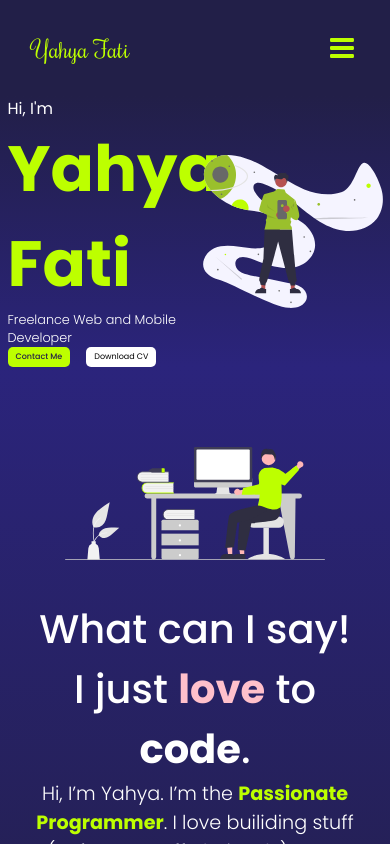
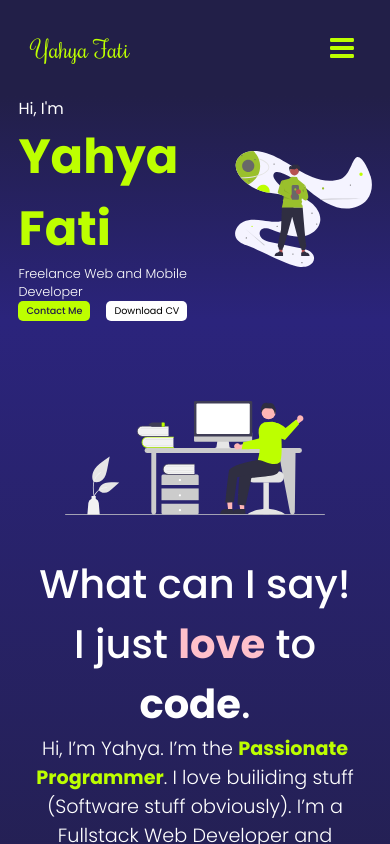
Before and after one commit to yahyafati/portfolio, a React app: page / in a window 390 px wide. Shown: the top 844 px of the page. Built offline with nearby package versions, Linux system fonts and the light colour scheme.

Commit message:
fixed 640p breakpoint home look

```diff
--- a/src/style/about/about.scss
+++ b/src/style/about/about.scss
@@ -31,7 +31,7 @@ $font-weight-bold: 700;
         $background-color 100%
     );
 
-    @media screen and (max-width: 768px) and (min-width: 321px) {
+    @media screen and (max-width: 768px) {
         padding: 5rem 2rem;
         flex-direction: column;
         justify-content: center;
--- a/src/style/header/header.css
+++ b/src/style/header/header.css
@@ -11,7 +11,7 @@ header {
     padding: 3rem;
 }
 
-@media screen and (max-width: 768px) and (min-width: 321px) {
+@media screen and (max-width: 768px) {
     header {
         padding: 2rem;
     }
@@ -44,7 +44,7 @@ header h1 {
     font-size: 2rem;
 }
 
-@media screen and (max-width: 768px) and (min-width: 321px) {
+@media screen and (max-width: 768px) {
     header h1 {
         font-size: 1.5rem;
         font-weight: 300;
@@ -69,7 +69,7 @@ header ul {
     gap: 1.5rem;
 }
 
-@media screen and (max-width: 768px) and (min-width: 321px) {
+@media screen and (max-width: 768px) {
     header ul {
         font-size: 0.9rem;
         font-weight: 300;
--- a/src/style/header/header.scss
+++ b/src/style/header/header.scss
@@ -22,7 +22,7 @@ header {
     padding: 3rem;
     // background-color: blue;
 
-    @media screen and (max-width: 768px) and (min-width: 321px) {
+    @media screen and (max-width: 768px) {
         padding: 2rem;
     }
 
@@ -47,7 +47,7 @@ header {
         font-weight: $font-weight-regular;
         font-size: 2rem;
 
-        @media screen and (max-width: 768px) and (min-width: 321px) {
+        @media screen and (max-width: 768px) {
             font-size: 1.5rem;
             font-weight: $font-weight-light;
         }
@@ -64,7 +64,7 @@ header {
         list-style-type: none;
         gap: 1.5rem;
 
-        @media screen and (max-width: 768px) and (min-width: 321px) {
+        @media screen and (max-width: 768px) {
             font-size: 0.9rem;
             font-weight: $font-weight-light;
         }
--- a/src/style/home/home.css
+++ b/src/style/home/home.css
@@ -22,16 +22,11 @@
   -webkit-box-direction: normal;
       -ms-flex-direction: column;
           flex-direction: column;
+  z-index: 10;
 }
 
 #homeSection .intro_text .hi {
   font-size: 2rem;
-}
-
-@media screen and (max-width: 768px) and (min-width: 321px) {
-  #homeSection .intro_text .hi {
-    font-size: 1.5rem;
-  }
 }
 
 #homeSection .intro_text .name {
@@ -43,35 +38,9 @@
   font-size: 7rem;
 }
 
-@media screen and (max-width: 768px) and (min-width: 321px) {
-  #homeSection .intro_text .name {
-    font-size: 4rem;
-  }
-}
-
-@media screen and (max-width: 320px) {
-  #homeSection .intro_text .name {
-    font-size: 3.5rem;
-  }
-}
-
 #homeSection .intro_text .work {
   font-weight: 500;
   font-size: 1.5rem;
-}
-
-@media screen and (max-width: 768px) and (min-width: 321px) {
-  #homeSection .intro_text .work {
-    font-size: 1rem;
-    font-weight: 300;
-  }
-}
-
-@media screen and (max-width: 320px) {
-  #homeSection .intro_text .work {
-    font-weight: 300;
-    font-size: 0.8rem;
-  }
 }
 
 #homeSection .intro_text .buttons {
@@ -84,10 +53,16 @@
   gap: 1rem;
 }
 
-@media screen and (max-width: 320px) {
-  #homeSection .intro_text .buttons .button {
-    font-size: 0.5rem;
-    padding: 0.25rem 0.5rem;
+@media screen and (max-width: 768px) {
+  #homeSection .intro_text .hi {
+    font-size: 1.5rem;
+  }
+  #homeSection .intro_text .name {
+    font-size: 5rem;
+  }
+  #homeSection .intro_text .work {
+    font-size: 1rem;
+    font-weight: 300;
   }
 }
 
@@ -98,7 +73,24 @@
   #homeSection .intro_text .hi {
     font-size: 1rem;
   }
+  #homeSection .intro_text .name {
+    font-size: 3rem;
+  }
   #homeSection .intro_text .work {
+    font-size: 0.8rem;
+  }
+  #homeSection .intro_text .buttons .button {
+    font-size: 0.6rem;
+    padding: 0.2rem 0.5rem;
+  }
+}
+
+@media screen and (max-width: 320px) {
+  #homeSection .intro_text .name {
+    font-size: 3.5rem;
+  }
+  #homeSection .intro_text .work {
+    font-weight: 300;
     font-size: 0.8rem;
   }
   #homeSection .intro_text .buttons .button {
@@ -119,7 +111,7 @@
 
 @media screen and (max-width: 640px) and (min-width: 321px) {
   #homeSection .introImg {
-    width: 180px;
+    width: 35%;
   }
 }
 /*# sourceMappingURL=home.css.map */
--- a/src/style/home/home.scss
+++ b/src/style/home/home.scss
@@ -32,13 +32,10 @@ $font-weight-bold: 700;
         display: flex;
         justify-content: center;
         flex-direction: column;
+        z-index: 10;
 
         .hi {
             font-size: 2rem;
-
-            @media screen and (max-width: 768px) and (min-width: 321px) {
-                font-size: 1.5rem;
-            }
         }
 
         .name {
@@ -46,41 +43,31 @@ $font-weight-bold: 700;
             color: $primary-color;
             font-weight: $font-weight-bold;
             font-size: 7rem;
-
-            @media screen and (max-width: 768px) and (min-width: 321px) {
-                font-size: 4rem;
-            }
-
-            @media screen and (max-width: 320px) {
-                font-size: 3.5rem;
-            }
         }
 
         .work {
             font-weight: $font-weight-medium;
             font-size: 1.5rem;
-
-            @media screen and (max-width: 768px) and (min-width: 321px) {
-                font-size: 1rem;
-                font-weight: $font-weight-light;
-            }
-
-            @media screen and (max-width: 320px) {
-                font-weight: $font-weight-light;
-                font-size: 0.8rem;
-            }
         }
 
         .buttons {
             display: flex;
             align-items: center;
             gap: 1rem;
+        }
 
-            .button {
-                @media screen and (max-width: 320px) {
-                    font-size: 0.5rem;
-                    padding: 0.25rem 0.5rem;
-                }
+        @media screen and (max-width: 768px) {
+            .hi {
+                font-size: 1.5rem;
+            }
+
+            .name {
+                font-size: 5rem;
+            }
+
+            .work {
+                font-size: 1rem;
+                font-weight: $font-weight-light;
             }
         }
 
@@ -91,7 +78,29 @@ $font-weight-bold: 700;
                 font-size: 1rem;
             }
 
+            .name {
+                font-size: 3rem;
+            }
+
             .work {
+                font-size: 0.8rem;
+            }
+
+            .buttons {
+                .button {
+                    font-size: 0.6rem;
+                    padding: 0.2rem 0.5rem;
+                }
+            }
+        }
+
+        @media screen and (max-width: 320px) {
+            .name {
+                font-size: 3.5rem;
+            }
+
+            .work {
+                font-weight: $font-weight-light;
                 font-size: 0.8rem;
             }
 
@@ -112,7 +121,7 @@ $font-weight-bold: 700;
         }
 
         @media screen and (max-width: 640px) and (min-width: 321px) {
-            width: 180px;
+            width: 35%;
         }
     }
 }
--- a/src/style/projects/project.css
+++ b/src/style/projects/project.css
@@ -9,7 +9,7 @@
     padding: 3rem;
 }
 
-@media screen and (max-width: 768px) and (min-width: 321px) {
+@media screen and (max-width: 768px) {
     #projectSection {
         padding: 5rem 1rem;
     }
--- a/src/style/projects/project.scss
+++ b/src/style/projects/project.scss
@@ -23,7 +23,7 @@ $font-weight-bold: 700;
     flex-direction: column;
     padding: 3rem;
 
-    @media screen and (max-width: 768px) and (min-width: 321px) {
+    @media screen and (max-width: 768px) {
         padding: 5rem 1rem;
     }
 
--- a/src/style/service/service.css
+++ b/src/style/service/service.css
@@ -41,7 +41,7 @@
     justify-content: space-between;
 }
 
-@media screen and (max-width: 768px) and (min-width: 321px) {
+@media screen and (max-width: 768px) {
     #servicesSection .services {
         -webkit-box-orient: vertical;
         -webkit-box-direction: normal;
@@ -60,7 +60,7 @@
     gap: 1rem;
 }
 
-@media screen and (max-width: 768px) and (min-width: 321px) {
+@media screen and (max-width: 768px) {
     #servicesSection .services .card-container {
         -webkit-box-orient: vertical;
         -webkit-box-direction: normal;
--- a/src/style/service/service.scss
+++ b/src/style/service/service.scss
@@ -45,7 +45,7 @@ $font-weight-bold: 700;
         display: flex;
         justify-content: space-between;
 
-        @media screen and (max-width: 768px) and (min-width: 321px) {
+        @media screen and (max-width: 768px) {
             flex-direction: column;
         }
 
@@ -54,7 +54,7 @@ $font-weight-bold: 700;
             align-items: center;
             gap: 1rem;
 
-            @media screen and (max-width: 768px) and (min-width: 321px) {
+            @media screen and (max-width: 768px) {
                 flex-direction: column;
                 justify-content: center;
                 gap: 2rem;
```
Also changed, not shown: src/style/about/about.css (+8 -2 lines), 1 other file (tests, documents, lock files or other folders). Lines whose indentation alone changed are shown as unchanged.
